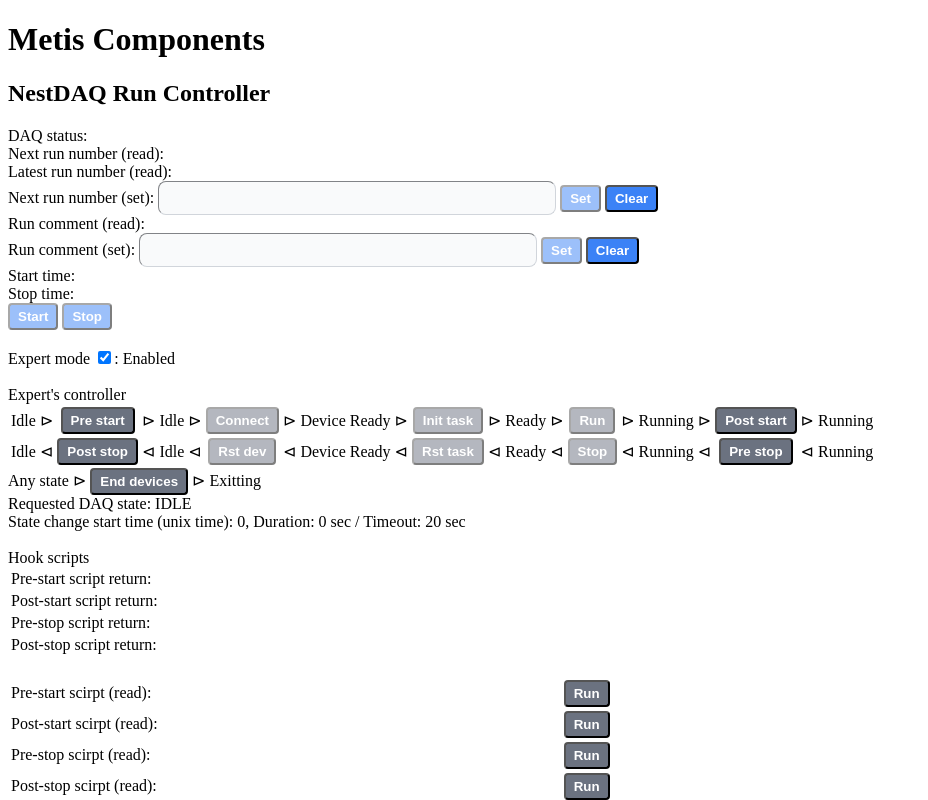
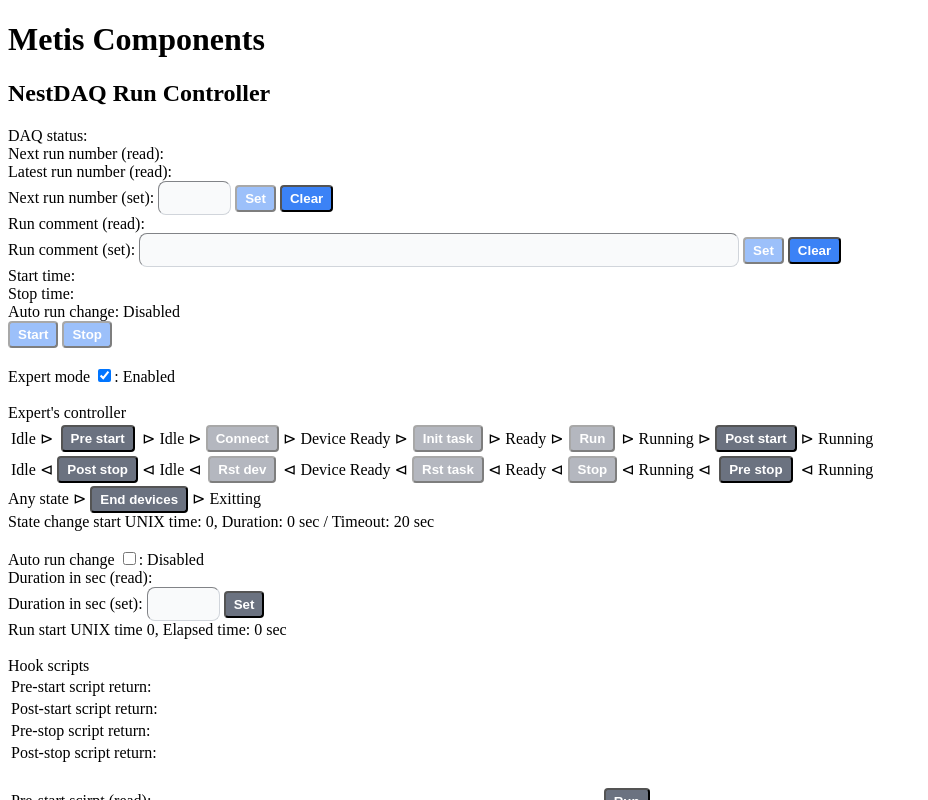
Before and after one commit to rcnp-ws/metis_vue, a Vue app: page / in a window 1280 px wide. Both pictures are taken after a click on the checkbox 104 px from the left and 357 px from the top of the page. Shown: the top 800 px of the page, without its empty margins (0-928 px from the left). Built offline with nearby package versions, Linux system fonts and the light colour scheme; no server answers; the HTML template or start-up script is replaced by a standard one.

Commit message:
auto run change was added

```diff
--- a/src/components/NestDAQController.vue
+++ b/src/components/NestDAQController.vue
@@ -8,7 +8,7 @@
    </div>
    <div> Latest run number (read): {{key_val_read['run_info:latest_run_number']}} </div>
    <div>
-      Next run number (set): <input size="10" class="inpt" type="text" v-model="key_val_set['run_info:run_number']"> <span></span>
+      Next run number (set): <input size="5" class="inpt" type="text" v-model="key_val_set['run_info:run_number']"> <span></span>
       <span v-if="(daq_state=='IDLE'||daq_state=='NO PROCESS')&&daq_controllable==true">
          <button  class="btn btn-blue" @click="key_set('run_info:run_number_set')"> Set </button> <span></span>
       </span><span v-else>
@@ -18,7 +18,7 @@
    </div>
    <div> Run comment (read): {{key_val_read['run_info:run_comment']}} </div>
    <div>
-      Run comment (set): <input size="50" class="inpt" type="text" v-model="key_val_set['run_info:run_comment']"> <span></span>
+      Run comment (set): <input size="70" class="inpt" type="text" v-model="key_val_set['run_info:run_comment']"> <span></span>
       <span v-if="(daq_state=='IDLE'||daq_state=='NO PROCESS')&&daq_controllable==true">
          <button  class="btn btn-blue" @click="key_set('run_info:run_comment')"> Set </button> <span></span>
       </span><span v-else>
@@ -28,6 +28,11 @@
    </div>
    <div> Start time: {{daq_start_time}} </div>
    <div> Stop time: {{daq_stop_time}} </div>
+   <div>
+      <span>Auto run change: </span>
+      <span v-if="auto_run_change_mode_enabled == true">Enabled, Elapsed time: {{run_elapsed_time}} sec / Duration: {{key_val_read['run_info:auto_run_change_dur']}} sec</span>
+      <span v-else> Disabled</span>
+   </div>
    <div>
       <span v-if="daq_state=='IDLE'&&daq_controllable==true">
          <button class="btn btn-blue" @click='daq_start()'> Start </button> <span></span>
@@ -43,11 +48,11 @@
    <div>&nbsp;</div>
    <div>
       <span class="text-xl font-bold"> Expert mode</span> <span></span>
-      <span><input type="checkbox" id="exp_mode" v-model="exp_mode_enabled">: </span>
-      <span v-if="exp_mode_enabled == true">Enabled</span>
+      <span><input type="checkbox" v-model="expert_mode_enabled">: </span>
+      <span v-if="expert_mode_enabled == true">Enabled</span>
       <span v-else> Disabled</span>
    </div>
-   <div v-if="exp_mode_enabled == true">
+   <div v-if="expert_mode_enabled == true">
       <div>&nbsp;</div>
       <div class="text-l font-bold"> Expert's controller</div>
       <table style="text-align: center">
@@ -119,8 +124,20 @@
          <button class="btn btn-gray" @click='state_change(["END"])'> End devices </button>
           ⊳ Exitting
       </div>
-      <div> Requested DAQ state: {{wait_daqctl_state}} </div>
-      <div> State change start time (unix time): {{state_change_start_time_in_sec}}, Duration: {{state_change_duration_in_sec}} sec / Timeout: {{state_change_timeout_in_sec}} sec</div>
+      <div> State change start UNIX time: {{state_change_start_time_in_sec}}, Duration: {{state_change_duration_in_sec}} sec / Timeout: {{state_change_timeout_in_sec}} sec</div>
+      <div>&nbsp;</div>
+      <div>
+         <span class="text-l font-bold"> Auto run change</span> <span></span>
+         <span><input type="checkbox" v-model="auto_run_change_mode_enabled">: </span>
+         <span v-if="auto_run_change_mode_enabled == true">Enabled</span>
+         <span v-else> Disabled</span>
+      </div>
+      <div> Duration in sec (read): {{key_val_read['run_info:auto_run_change_dur']}} </div>
+      <div>
+         Duration in sec (set): <input size="5" class="inpt" type="text" v-model="key_val_set['run_info:auto_run_change_dur']"> <span></span>
+         <button  class="btn btn-gray" @click="key_set('run_info:auto_run_change_dur')"> Set </button> <span></span>
+      </div>
+      <div> Run start UNIX time {{run_start_unix_time}}, Elapsed time: {{run_elapsed_time}} sec</div>
       <div>&nbsp;</div>
       <div class="text-l font-bold"> Hook scripts</div>
       <table>
@@ -140,7 +157,7 @@
          <tr><td> &nbsp; </td><td> &nbsp; </td></tr>
          <tr><td> Pre-start script (set): </td>
             <td>
-               <input size="30" class="inpt" type="text" v-model="key_val_set['run_info:pre_start_script']"> <span></span>
+               <input size="50" class="inpt" type="text" v-model="key_val_set['run_info:pre_start_script']"> <span></span>
            </td><td>
                <button class="btn btn-gray" @click="key_set('run_info:pre_start_script')"> Set </button> <span></span>
                <button class="btn btn-gray" @click="key_clear('run_info:pre_start_script')"> Clear </button> <span></span>
@@ -148,7 +165,7 @@
          </tr>
          <tr><td> Post-start script (set):  </td>
             <td>
-               <input size="30" class="inpt" type="text" v-model="key_val_set['run_info:post_start_script']"> <span></span>
+               <input size="50" class="inpt" type="text" v-model="key_val_set['run_info:post_start_script']"> <span></span>
             </td><td>
                <button class="btn btn-gray" @click="key_set('run_info:post_start_script')"> Set </button> <span></span>
                <button class="btn btn-gray" @click="key_clear('run_info:post_start_script')"> Clear </button> <span></span>
@@ -156,7 +173,7 @@
          </tr>
          <tr><td> Pre-stop script (set): </td>
             <td>
-               <input size="30" class="inpt" type="text" v-model="key_val_set['run_info:pre_stop_script']"> <span></span>
+               <input size="50" class="inpt" type="text" v-model="key_val_set['run_info:pre_stop_script']"> <span></span>
             </td><td>
                <button class="btn btn-gray" @click="key_set('run_info:pre_stop_script')"> Set </button> <span></span>
                <button class="btn btn-gray" @click="key_clear('run_info:pre_stop_script')"> Clear </button> <span></span>
@@ -164,7 +181,7 @@
          </tr>
          <tr><td> Post-stop script (set): </td>
             <td>
-               <input size="30" class="inpt" type="text" v-model="key_val_set['run_info:post_stop_script']"> <span></span>
+               <input size="50" class="inpt" type="text" v-model="key_val_set['run_info:post_stop_script']"> <span></span>
             </td><td>
                <button class="btn btn-gray" @click="key_set('run_info:post_stop_script')"> Set </button> <span></span>
                <button class="btn btn-gray" @click="key_clear('run_info:post_stop_script')"> Clear </button> <span></span>
@@ -198,7 +215,7 @@
     @apply bg-gray-500 text-white opacity-50 cursor-not-allowed;
   }
   .inpt {
-    @apply bg-gray-50 border border-gray-300 text-gray-900 text-sm rounded-lg focus:ring-blue-500 focus:border-blue-500 p-1.5 w-96 dark:bg-gray-700 dark:border-gray-600 dark:placeholder-gray-400 dark:text-white dark:focus:ring-blue-500 dark:focus:border-blue-500;
+    @apply bg-gray-50 border border-gray-300 text-gray-900 text-sm rounded-lg focus:ring-blue-500 focus:border-blue-500 p-1.5 dark:bg-gray-700 dark:border-gray-600 dark:placeholder-gray-400 dark:text-white dark:focus:ring-blue-500 dark:focus:border-blue-500;
   }
 </style>
 
@@ -213,12 +230,14 @@
          state_change_duration_in_sec: 0,
          state_change_timeout_in_sec: 20,
          state_change_error: false,
-         wait_daqctl_state: "IDLE",
          daq_controllable: true,
          daq_state: "",
          daq_start_time: "",
          daq_stop_time: "",
-         exp_mode_enabled: false,
+         expert_mode_enabled: false,
+         auto_run_change_mode_enabled: false,
+         run_start_unix_time: 0,
+         run_elapsed_time: 0,
          daq_state_destination: {
             "CONNECT"      : "DEVICE READY",
             "INIT TASK"    : "READY",
@@ -228,32 +247,25 @@
             "RESET DEVICE" : "IDLE",
             "END"          : "NO PROCESS"
          },
-         key_list: [
-            "run_info:pre_start_script",
-            "run_info:post_start_script",
-            "run_info:pre_stop_script",
-            "run_info:post_stop_script" ,
-            "run_info:run_number",
-            "run_info:latest_run_number",
-            "run_info:run_comment"
-         ],
          key_val_read: {
-            "run_info:pre_start_script"  : "",
-            "run_info:post_start_script" : "",
-            "run_info:pre_stop_script"   : "",
-            "run_info:post_stop_script"  : "",
-            "run_info:run_number"        : "",
-            "run_info:latest_run_number" : "",
-            "run_info:run_comment"       : ""
+            "run_info:pre_start_script"    : "",
+            "run_info:post_start_script"   : "",
+            "run_info:pre_stop_script"     : "",
+            "run_info:post_stop_script"    : "",
+            "run_info:run_number"          : "",
+            "run_info:latest_run_number"   : "",
+            "run_info:run_comment"         : "",
+            "run_info:auto_run_change_dur" : ""
          },
          key_val_set: {
-            "run_info:pre_start_script"  : "",
-            "run_info:post_start_script" : "",
-            "run_info:pre_stop_script"   : "",
-            "run_info:post_stop_script"  : "",
-            "run_info:run_number"        : "",
-            "run_info:latest_run_number" : "",
-            "run_info:run_comment"       : ""
+            "run_info:pre_start_script"    : "",
+            "run_info:post_start_script"   : "",
+            "run_info:pre_stop_script"     : "",
+            "run_info:post_stop_script"    : "",
+            "run_info:run_number"          : "",
+            "run_info:latest_run_number"   : "",
+            "run_info:run_comment"         : "",
+            "run_info:auto_run_change_dur" : ""
          },
          hook_return: {
             "run_info:pre_start_script"  : "",
@@ -272,8 +284,9 @@
    methods: {
       update() {
          this.check_daq_state();
-         for (let key in this.key_list){
-            this.key_read(this.key_list[key]);
+         this.check_auto_run_change();
+         for (let key in this.key_val_read){
+            this.key_read(key);
          }
          setTimeout(() => { this.update(); }, 1000);
       },
@@ -297,6 +310,18 @@
               this.daq_state = "";
            }
         }).catch((error)=>{console.log(error.data);});
+      },
+      check_auto_run_change(){
+         if (this.run_start_unix_time > 0 && this.daq_state == "RUNNING") {
+            this.run_elapsed_time = parseInt(Date.now()/1000 - this.run_start_unix_time);
+            if ((this.run_elapsed_time >= this.key_val_read['run_info:auto_run_change_dur'])&&
+                (this.auto_run_change_mode_enabled == true)&&
+                (this.daq_controllable == true)) {
+               this.run_start_unix_time = 0;
+               this.state_change(["PRE STOP", "STOP","RESET TASK","RESET DEVICE", "POST STOP",
+               "PRE START","CONNECT","INIT TASK","RUN","POST START"]);
+            }
+         }
       },
       key_set(key){
          axios.get(this.fastapi_uri+'/set/'+key+'/'+this.key_val_set[key]+'/')
@@ -336,14 +361,14 @@
             }).catch((error)=>{console.log(error.data); reject();});
          })
       },
-      wait_for_state_change(){
+      wait_for_state_change(daq_state_dest, start_time_in_sec){
          return new Promise ((resolve, reject) => {
-            this.state_change_duration_in_sec = parseInt(Date.now() / 1000 - this.state_change_start_time_in_sec);
+            this.state_change_duration_in_sec = parseInt(Date.now() / 1000 - start_time_in_sec);
             if (this.state_change_duration_in_sec >= this.state_change_timeout_in_sec) {
                reject();
             }else{
-               if (this.daq_state != this.wait_daqctl_state) {
-                  setTimeout(()=>{ this.wait_for_state_change().then(()=>{resolve();}).catch(()=>{reject();}); }, 1000);
+               if (daq_state_dest != this.daq_state) {
+                  setTimeout(()=>{ this.wait_for_state_change(daq_state_dest, start_time_in_sec).then(()=>{resolve();}).catch(()=>{reject();}); }, 1000);
                }else{
                   resolve();
                }
@@ -364,6 +389,7 @@
          }
          if (cmd_arr[0] == "RUN") {
             this.daq_start_time = new Date();
+            this.run_start_unix_time = parseInt(Date.now()/1000);
             this.daq_stop_time = "";
             axios.get(this.fastapi_uri+'/get/run_info:run_number/')
             .then((response) => {
@@ -386,9 +412,9 @@
             let daqctl_msg = '{"command":"change_state","value":"'+cmd_arr[0]+'","services":["all"],"instances":["all"]}';
             axios.get(this.fastapi_uri+'/publish/daqctl/'+daqctl_msg)
             .then(()=>{
-               this.wait_daqctl_state = this.daq_state_destination[cmd_arr[0]];
                this.state_change_start_time_in_sec = parseInt(Date.now() / 1000);
-               this.wait_for_state_change().then(()=>{
+               this.wait_for_state_change(this.daq_state_destination[cmd_arr[0]], this.state_change_start_time_in_sec)
+               .then(()=>{
                   cmd_arr.shift();
                   this.state_change(cmd_arr);
                }).catch((error)=>{
@@ -404,9 +430,8 @@
    },
    mounted() {
       this.update();
-      for (let key in this.key_list){
-        console.log(key);
-        this.key_init(this.key_list[key]);
+      for (let key in this.key_val_read){
+        this.key_init(key);
       }
    }
 }
```
